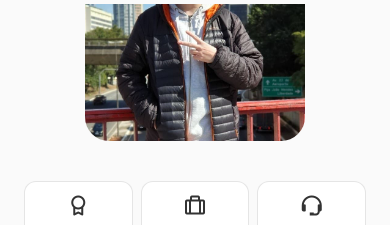
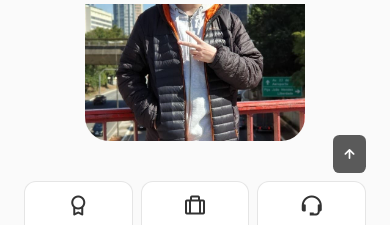
Before and after one commit to ArthurViegas01/Portfolio1, a React (Create React App) app: page / in a window 390 px wide. Shown: the part 840-1065 px from the top of the page. Built offline with nearby package versions, Linux system fonts and the light colour scheme.

Commit message:
ScrollUp done

```diff
--- a/src/App.js
+++ b/src/App.js
@@ -9,6 +9,7 @@ import Qualification from './components/qualification/Qualification';
 // import Testimonials from './components/testimonials/Testimonials';
 import Contact from './components/contact/Contact';
 import Footer from './components/footer/Footer'
+import ScrollUp from './components/scrollup/ScrollUp'
 
 const App = () => {
   return (
@@ -23,9 +24,9 @@ const App = () => {
       <Qualification/>
       {/* <Testimonials/> */}
       <Contact/>
-      <Footer/>
-
     </main>
+    <Footer/>
+    <ScrollUp/>
     </>
 
   )
--- /dev/null
+++ b/src/components/scrollup/ScrollUp.jsx
@@ -0,0 +1,17 @@
+import React from 'react'
+import "./scrollup.css"
+
+const ScrollUp = () => {
+    window.addEventListener("scroll", function () {
+        const scrollUp = document.querySelector(".scrollup")
+        if(this.scrollY >= 560) scrollUp.classList.add("showScroll");
+        else scrollUp.classList.remove("showScroll");
+    })
+  return (
+    <a href="#" className="scrollup">
+        <i className="uil uil-arrow-up scrollupIcon"></i>
+    </a>
+  )
+}
+
+export default ScrollUp
--- /dev/null
+++ b/src/components/scrollup/scrollup.css
@@ -0,0 +1,52 @@
+.scrollup {
+  position: fixed;
+  right: 2.5rem;
+  bottom: -20%;
+  background-color: var(--title-color);
+  opacity: 0.8;
+  padding: 0.3rem 0.5rem;
+  border-radius: 0.4rem;
+  z-index: var(--z-tooltip);
+  transition: 0.4s;
+}
+
+.scrollupIcon {
+  font-size: 1.5rem;
+  color: var(--container-color);
+}
+
+.scrollup:hover {
+  background-color: var(--title-color-dark);
+}
+
+/*Show Scroll*/
+.showScroll {
+  bottom: 3rem;
+}
+
+/*=============== BREAKPOINTS ===============*/
+/* For large devices */
+@media screen and (max-width: 992px) {
+    .scrollup{
+        right: 1.5rem;
+        padding: 0.25rem 0.4rem;
+    }
+
+    .scrollupIcon{
+        font-size: 1.25rem;
+    }
+}
+
+/* For medium devices */
+@media screen and (max-width: 768px) {
+    .showScroll{
+        bottom: 4rem;
+    }
+}
+
+/* For small devices */
+@media screen and (max-width: 350px) {
+    .scrollup{
+        right: 1rem;
+    }
+}
```
